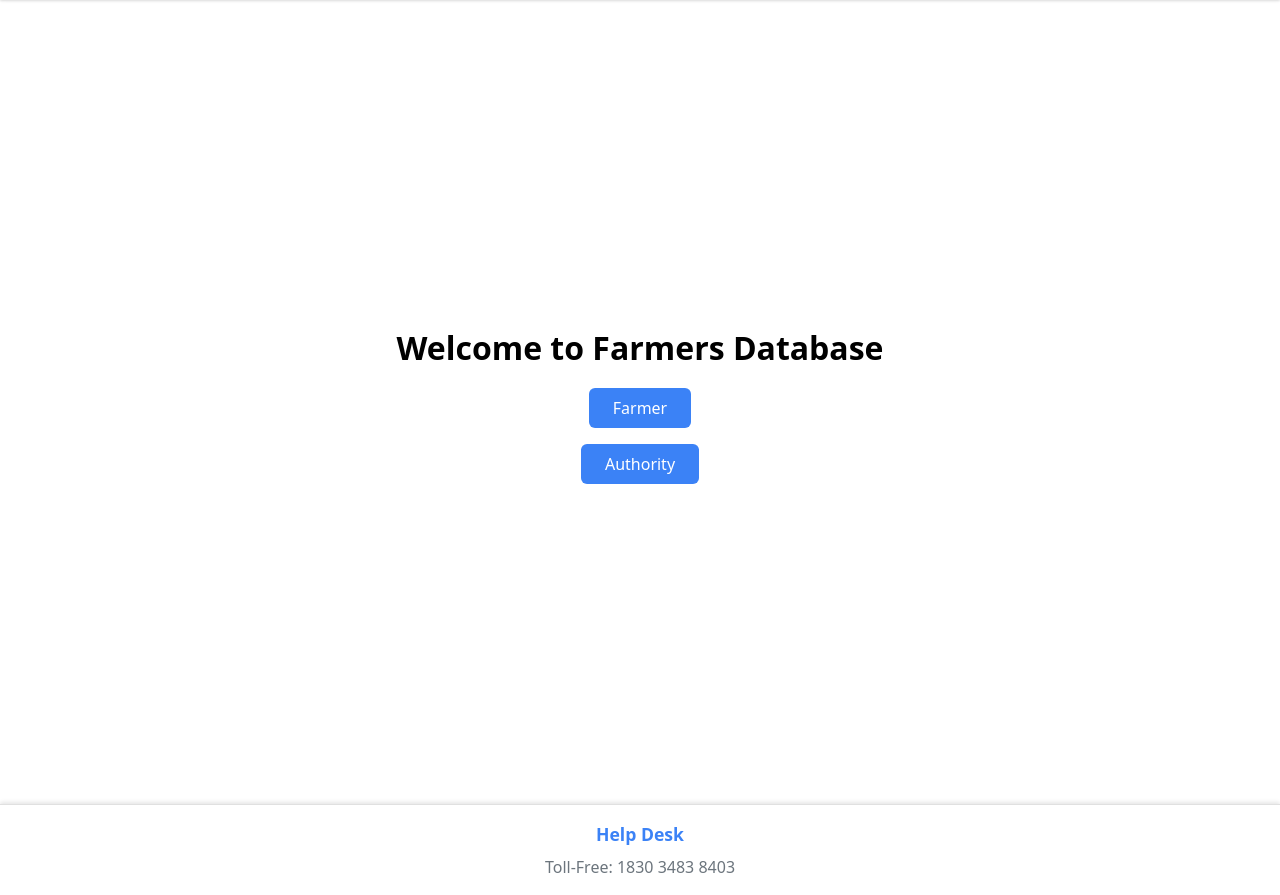
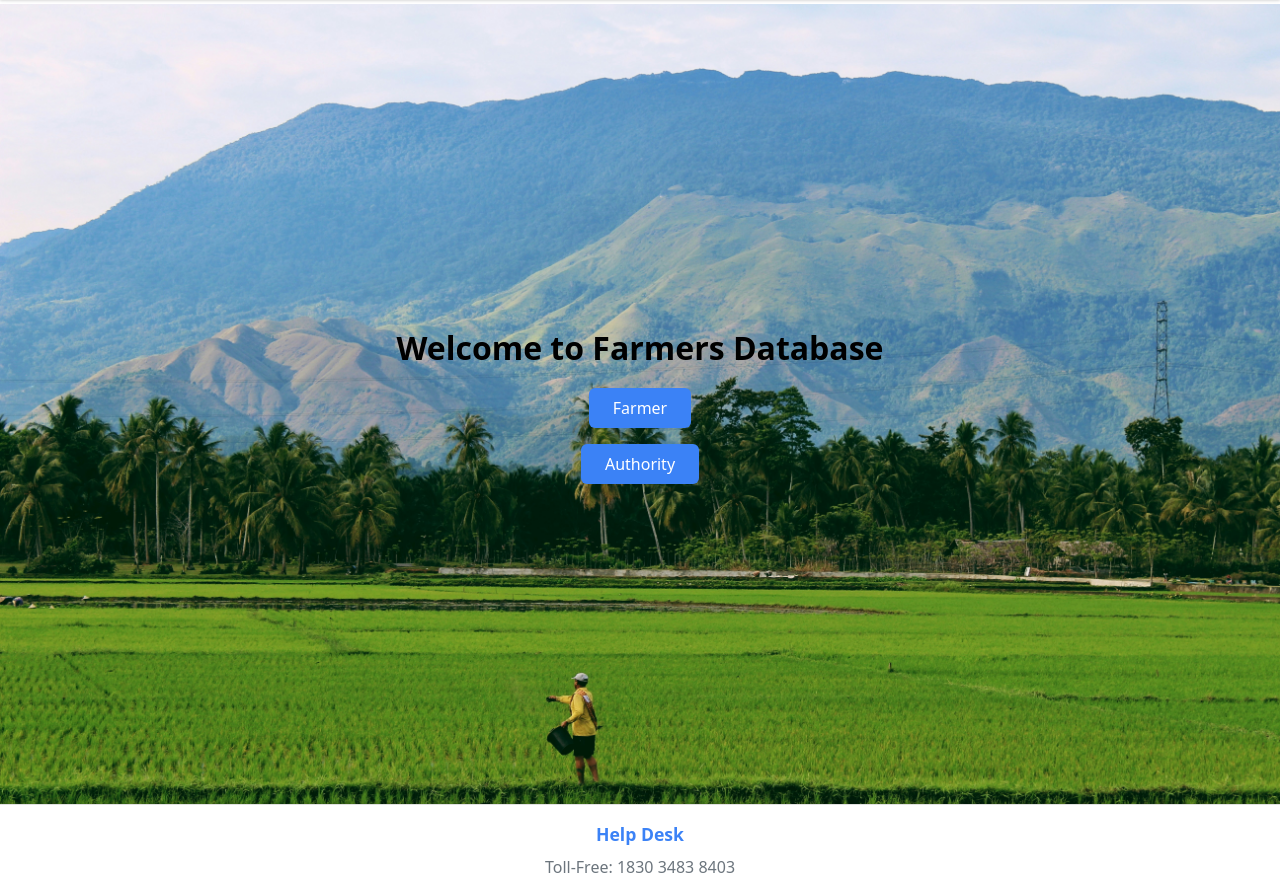
Before and after one commit to prudhvi-machana/Agrinexus, a Flask app: page / in a window 1280 px wide. Shown: the part 60-955 px from the top of the page. Run offline with Flask 3, Linux system fonts and the light colour scheme; parts of the project's set-up code (start-up, migrations or seed data) failed here and were passed over; some libraries are stand-ins or nearby versions.

Commit message:
Update home.css

```diff
--- a/static/css/home.css
+++ b/static/css/home.css
@@ -1,4 +1,4 @@
-.bg-hospital {
+.bg-agri {
     background-image: url('../images/farmer_agri.jpg');
     background-size: cover;
     background-position: center;
```
